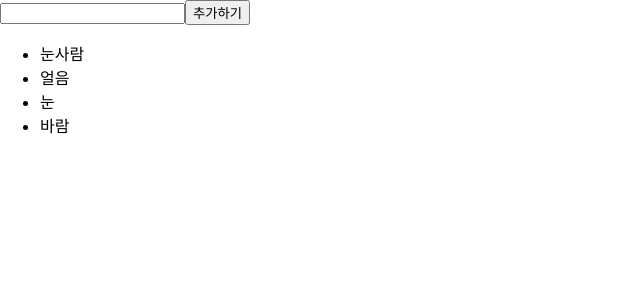
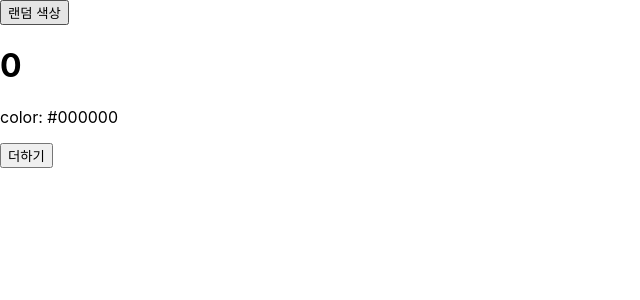
Before and after one commit to blair06/ReactStudy, a React (Create React App) app in the folder hello-react/: page / in a window 1280 px wide. Shown: the top 300 px of the page, without its empty margins (0-640 px from the left). Built offline with nearby package versions, Linux system fonts and the light colour scheme.

Commit message:
Component LifeCycle method

```diff
--- a/hello-react/src/App.js
+++ b/hello-react/src/App.js
@@ -1,7 +1,28 @@
 import React, { Component } from "react";
-import IterationSample from "./IterationSample";
+import LifeCycleSample from "./LifeCycleSample";
 
-const App = () => {
-  return <IterationSample/>;
-};
+function getRandomColor() {
+  return '#' + Math.floor(Math.random() * 16777215).toString(16);
+}
+
+class App extends Component{
+  state = {
+    color: '#000000'
+  }
+
+  handleClick = () =>{
+    this.setState({
+      color: getRandomColor()
+    });
+  }
+  render(){
+    return(
+      <div>
+        <button onClick = {this.handleClick}>랜덤 색상</button>
+        <LifeCycleSample color={this.state.color}></LifeCycleSample>
+      </div>
+    )
+  }
+}
+
 export default App;
--- /dev/null
+++ b/hello-react/src/LifeCycleSample.js
@@ -0,0 +1,76 @@
+import React, {Component} from 'react';
+
+class LifeCycleSample extends Component {
+    state={
+        number: 0,
+        color: null
+    }
+
+    myRef = null;
+
+    constructor(props){
+        super(props);
+        console.log('constructor');
+    }
+
+    static getDerivedStateFromProps(nextProps, prevState){
+        console.log('getDerivedStateFromProps');
+        if(nextProps.color !== prevState.color){
+            return {color: nextProps.color};
+        }
+        return null;
+    }
+
+    shouldComponentUpdate(nextProps, nextState){
+        console.log('shouldComponentUpdate',nextProps, nextState);
+        return nextState.number % 10 !==4;
+    }
+
+    componentWillUnmount() {
+        console.log('componentWillUnmount');
+    }
+
+    handleClick=() => {
+        this.setState({
+            number: this.state.number +1
+        });
+    }
+
+    getSnapshotBeforeUpdate(prevProps, prevState){
+        console.log('getSnapshotBeforeUpdate');
+        if(prevProps.color !== this.props.color){
+            return this.myRef.style.color;
+        }
+        return null;
+    }
+
+    componentDidUpdate(prevProps, prevState, snapshot){
+        console.log('componentDidUpdate',prevProps, prevState);
+        if(snapshot){
+            console.log('업데이트되기 직전 색상:',snapshot);
+        }
+    }
+
+    render(){
+        console.log('render');
+        const style = {
+            color: this.props.color
+        };
+
+        return(
+            <div>
+                <h1 style={style} ref={ref=>this.myRef = ref}>
+                    {this.state.number}
+                </h1>
+                <p>color: {this.state.color}</p>
+                <button onClick={this.handleClick}>
+                    더하기
+                </button>
+            </div>
+
+
+        )
+    }
+}
+
+export default LifeCycleSample;
```
